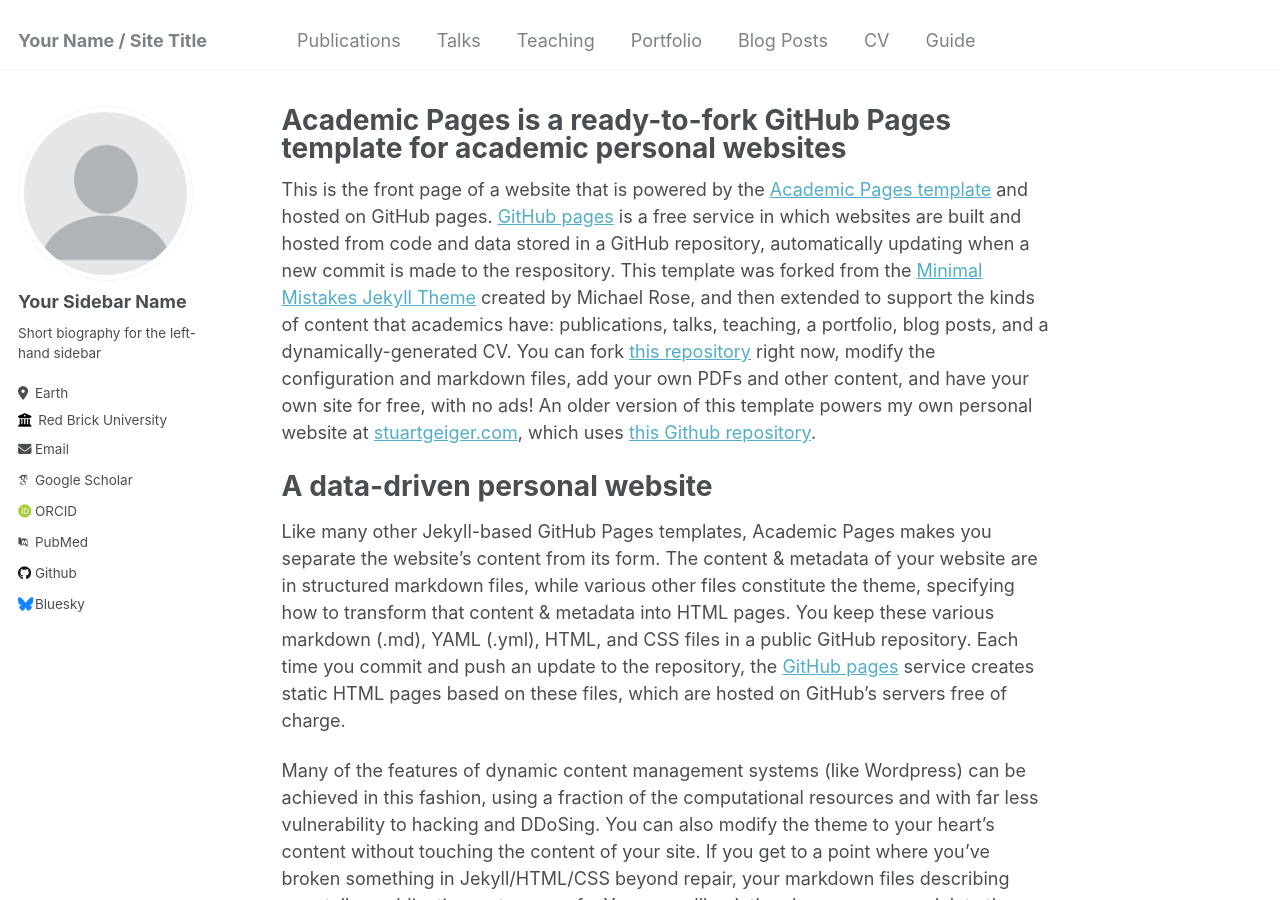
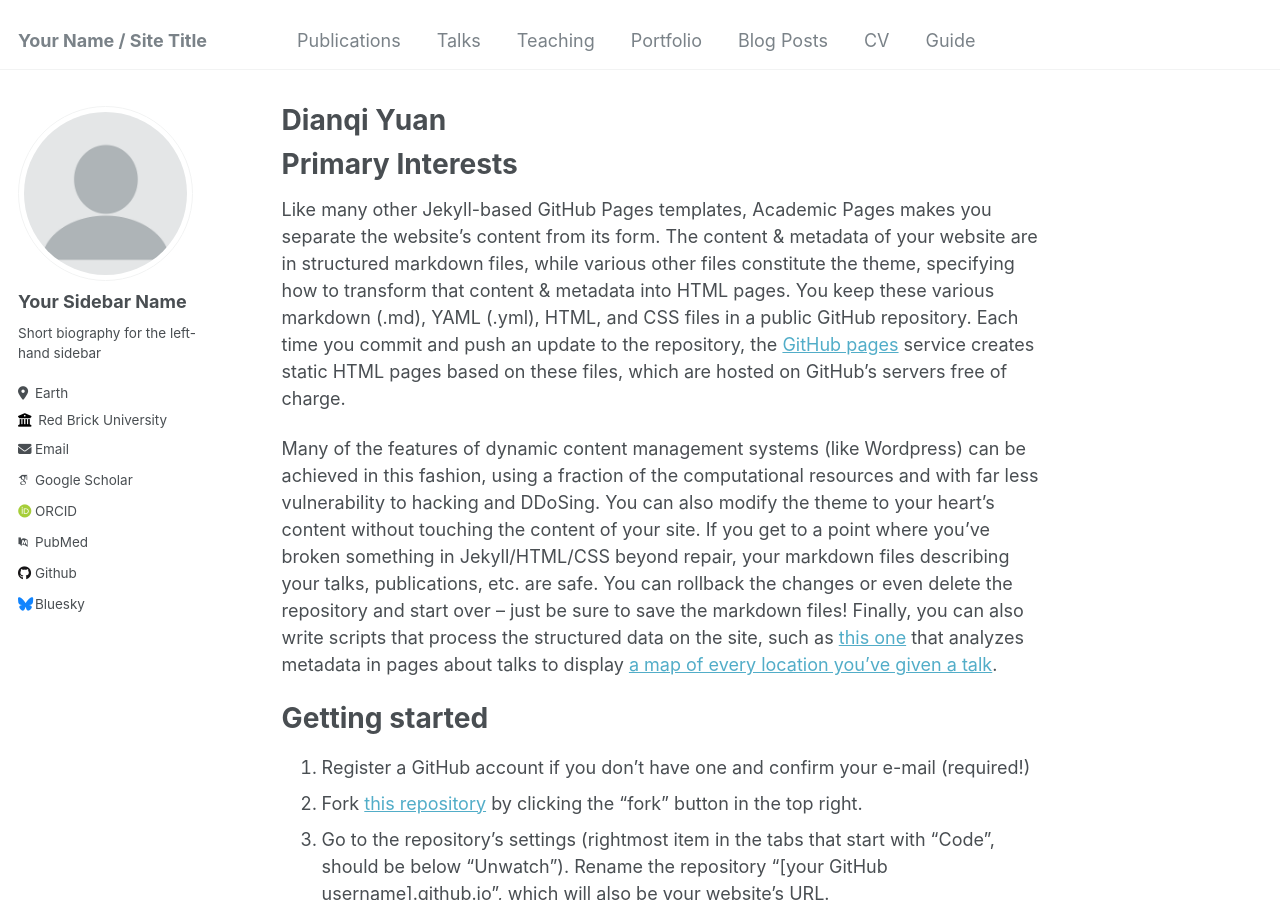
Before and after one commit to dianqi-yuan/dianqi-yuan.github.io, a Jekyll site: the page built from _pages/about.md, in a window 1280 px wide and 900 px high. Built offline with Jekyll 4.4.1, drawn with Linux system fonts in a browser that asks for light colours; some web fonts are replaced.

Commit message:
Update about.md

```diff
--- a/_pages/about.md
+++ b/_pages/about.md
@@ -1,15 +1,13 @@
 ---
 permalink: /
-title: "Academic Pages is a ready-to-fork GitHub Pages template for academic personal websites"
+title: "Dianqi Yuan"
 author_profile: true
 redirect_from:
   - /about/
   - /about.html
 ---
 
-This is the front page of a website that is powered by the [Academic Pages template](https://github.com/academicpages/academicpages.github.io) and hosted on GitHub pages. [GitHub pages](https://pages.github.com) is a free service in which websites are built and hosted from code and data stored in a GitHub repository, automatically updating when a new commit is made to the respository. This template was forked from the [Minimal Mistakes Jekyll Theme](https://mmistakes.github.io/minimal-mistakes/) created by Michael Rose, and then extended to support the kinds of content that academics have: publications, talks, teaching, a portfolio, blog posts, and a dynamically-generated CV. You can fork [this repository](https://github.com/academicpages/academicpages.github.io) right now, modify the configuration and markdown files, add your own PDFs and other content, and have your own site for free, with no ads! An older version of this template powers my own personal website at [stuartgeiger.com](http://stuartgeiger.com), which uses [this Github repository](https://github.com/staeiou/staeiou.github.io).
-
-A data-driven personal website
+Primary Interests
 ======
 Like many other Jekyll-based GitHub Pages templates, Academic Pages makes you separate the website's content from its form. The content & metadata of your website are in structured markdown files, while various other files constitute the theme, specifying how to transform that content & metadata into HTML pages. You keep these various markdown (.md), YAML (.yml), HTML, and CSS files in a public GitHub repository. Each time you commit and push an update to the repository, the [GitHub pages](https://pages.github.com/) service creates static HTML pages based on these files, which are hosted on GitHub's servers free of charge.
 
```
